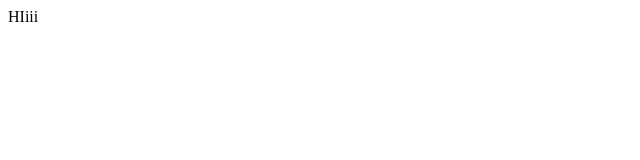
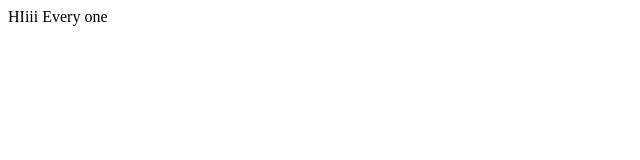
Before and after one commit to saraprem/LEarningGITHub, a plain HTML site: page index.html in a window 1280 px wide. Shown: the full height of the page, 0-640 px from the left. Drawn offline with Linux system fonts and the light colour scheme.

Commit message:
Update index.html

```diff
--- a/index.html
+++ b/index.html
@@ -1,5 +1,5 @@
 <html>
 <body>
-HIiii
+HIiii Every one
 </body>
 </html>
```
